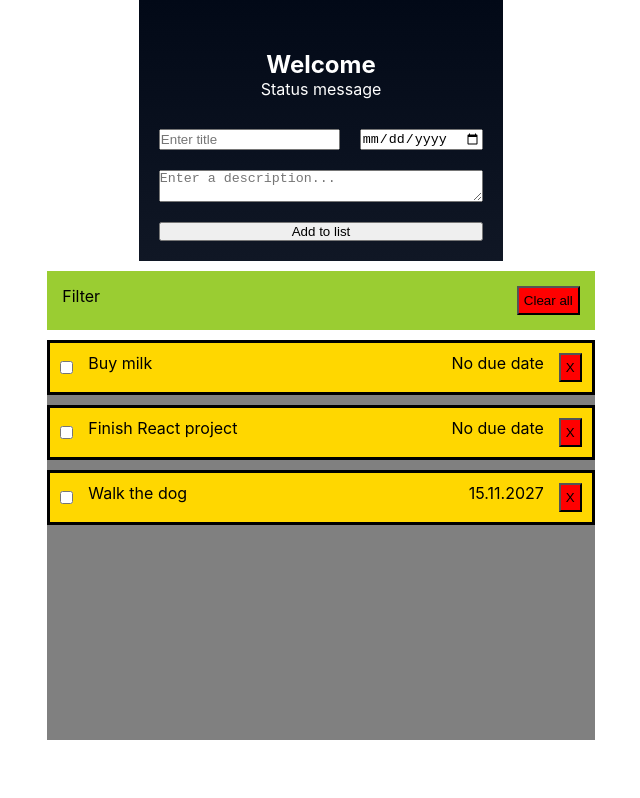
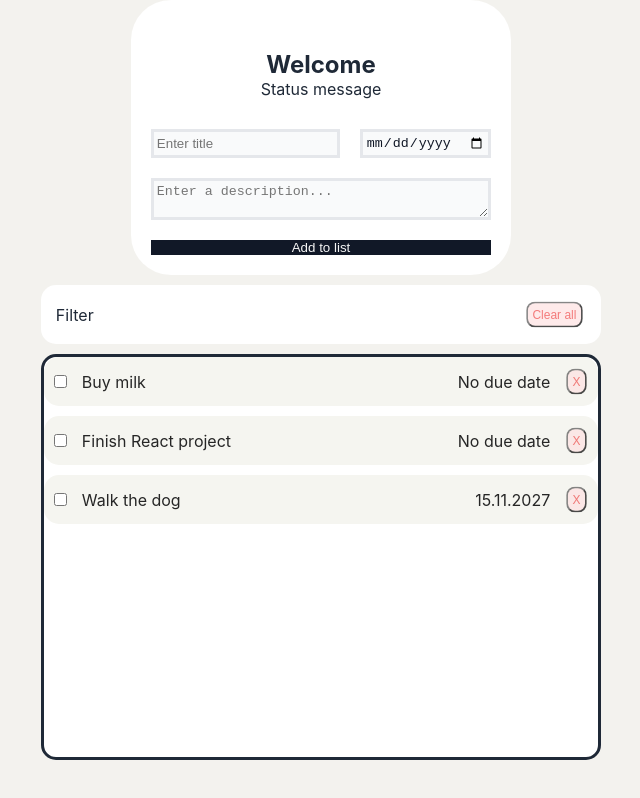
Before and after one commit to FrstF4ll/web-todo-react, a React app: page / in a window 1280 px wide. Shown: the whole page, without its empty margins (319-959 px from the left). Built offline with nearby package versions, Linux system fonts and the light colour scheme; the HTML template or start-up script is replaced by a standard one.

Commit message:
feat: change UI style for a minimalist style

```diff
--- a/src/App.css
+++ b/src/App.css
@@ -7,6 +7,8 @@ body {
   margin: 0;
   font-family: Inter, Avenir, Helvetica, Arial, sans-serif;
   height: 100vh;
+  background-color: #f3f2ee;
+  color: #1f2937;
 }
 
 main {
@@ -21,16 +23,24 @@ main {
   width: fit-content;
   padding: 20px;
   justify-self: center;
-  color: #fff;
-  background-image: linear-gradient(to bottom, #020917, #101725);
+  background-color: #ffffff;
+  border-radius: 40px;
+}
+
+#add-todo {
+  border: none;
+  background-color: #111827;
+  color: whitesmoke;
 }
 
 #option-bar {
   grid-column: 3;
   grid-row: 2;
   padding: 15px;
-  background-color: yellowgreen;
+  background-color: #ffffff;
   justify-content: space-between;
+  align-items: center;
+  border-radius: 15px;
 }
 
 .flex-row,
@@ -67,23 +77,48 @@ main {
   grid-row: 3;
   list-style: none;
   height: 50vh;
-  background-color: grey;
+  border: solid;
+  background-color: #ffffff;
+}
+
+#todo-list,
+.todo-item {
+  border-radius: 15px;
 }
 
 .todo-item {
-  background-color: gold;
-  border: solid;
+  background-color: #f5f5f0;
+  color: #262626;
   justify-content: space-between;
+  align-items: center;
   padding: 10px;
 }
 
-.todo-item > span {
+.todo-item > * {
   display: flex;
   gap: 15px;
+  align-items: center;
+}
+
+button:active {
+  transform: translateY(2px);
+  box-shadow: 0 1px 0px #111827;
 }
 
 .danger-button {
-  background-color: red;
+  background-color: #fee2e2;
+  color: #ef4444;
   height: auto;
   padding: 5px;
+  border-radius: 10px;
+  transform: scale(0.90);
+  opacity: 0.7;
 }
+
+input, textarea {
+  background-color: #f9fafb;
+  color: #111827;
+  border-radius: 5;
+  border: solid #e5e7eb;
+  padding: 3px;
+}
--- a/src/Todos.tsx
+++ b/src/Todos.tsx
@@ -8,7 +8,7 @@ const TodoInputs = () => {
         <input type="date" />
       </div>
       <textarea placeholder="Enter a description..." />
-      <button type="button">Add to list</button>
+      <button type="button" id="add-todo">Add to list</button>
     </>
   );
 };
```
